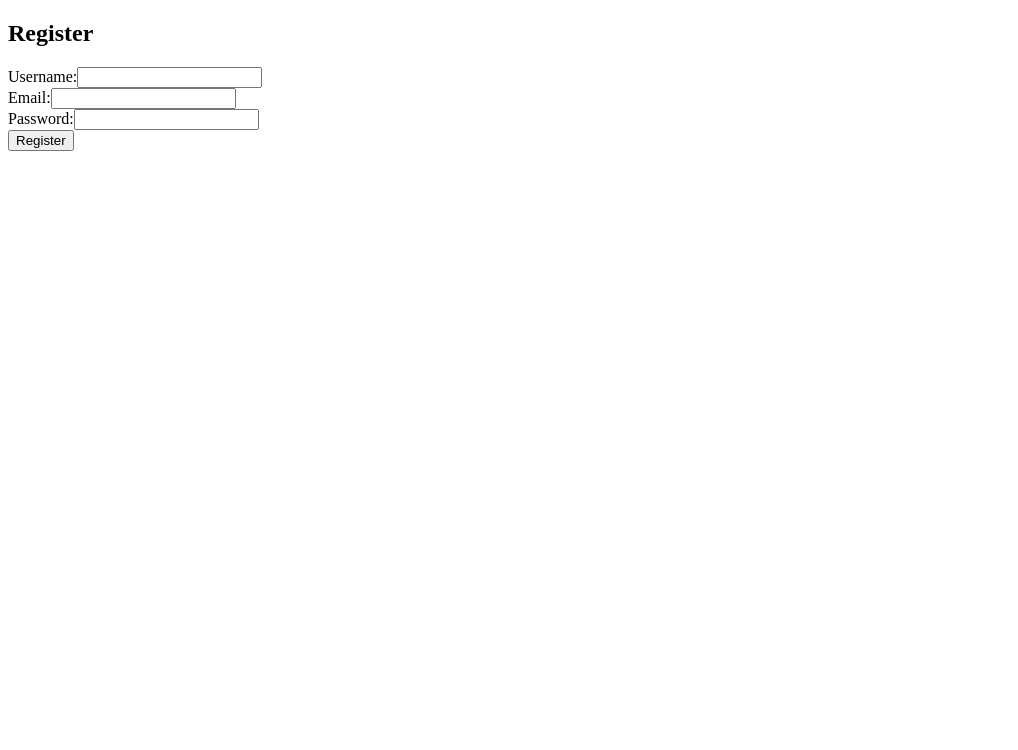
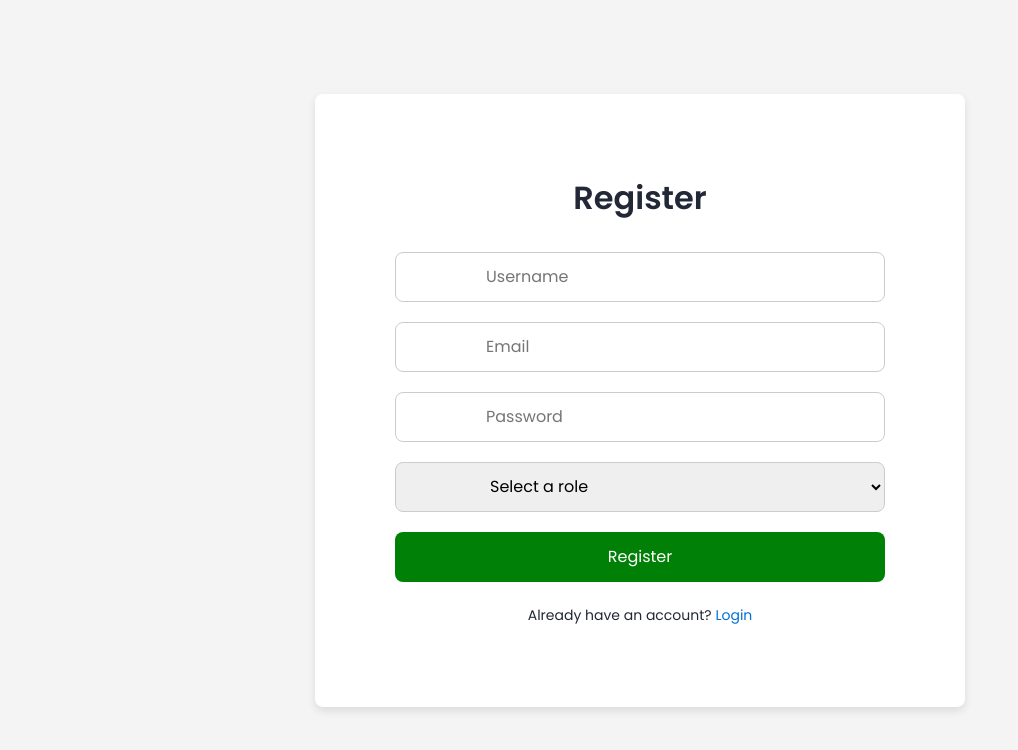
Before and after one commit to Code-Compilers/CCFoodLink, a React (Create React App) app in the folder frontend/: page /register in a window 1280 px wide. Shown: the top 750 px of the page, without its empty margins (0-1018 px from the left). Built offline with nearby package versions, Linux system fonts and the light colour scheme.

Commit message:
Added register frontend

```diff
--- /dev/null
+++ b/frontend/src/Css/Register.css
@@ -0,0 +1,129 @@
+@import url("https://fonts.googleapis.com/css2?family=Poppins:wght@300;400;500;600&display=swap");
+
+* {
+  margin: 0;
+  padding: 0;
+  box-sizing: border-box;
+  font-family: "Poppins", sans-serif;
+}
+
+body {
+  background-color: #f4f4f4;
+  height: 100vh;
+  display: flex;
+  justify-content: center;
+  align-items: center;
+}
+
+.container {
+  display: flex;
+  justify-content: center;
+  align-items: center;
+  width: 100%;
+}
+
+.form-wrapper {
+  max-width: 650px;
+  width: 100%;
+  background-color: #ffffff;
+  padding: 80px;
+  border-radius: 8px;
+  box-shadow: 0 4px 8px rgba(0, 0, 0, 0.1);
+}
+
+header {
+  font-size: 32px;
+  font-weight: 600;
+  color: #232836;
+  text-align: center;
+  margin-bottom: 30px;
+}
+
+form {
+  margin-top: 20px;
+}
+
+.field {
+  position: relative;
+  width: 100%;
+  margin-bottom: 20px;
+}
+
+.field input,
+.field select,
+.field button {
+  height: 50px;
+  width: 100%;
+  border: 1px solid #ccc;
+  border-radius: 8px;
+  font-size: 16px;
+  padding: 0 90px;
+  outline: none;
+}
+
+.field input:focus,
+.field select:focus {
+  border-color: #01d324;
+  box-shadow: 0 0 5px rgba(1, 211, 88, 0.5);
+}
+
+.field button {
+  background-color: #008006;
+  color: white;
+  border: none;
+  cursor: pointer;
+  transition: all 0.3s;
+}
+
+.field button:hover {
+  background-color: #01cb12;
+}
+
+.error {
+  color: red;
+  font-size: 12px;
+  margin-top: 5px;
+}
+
+.success-message {
+  color: green;
+  font-size: 14px;
+  text-align: center;
+  margin-top: 20px;
+}
+
+.form-link {
+  text-align: center;
+  margin-top: 20px;
+}
+
+.form-link span,
+.form-link a {
+  font-size: 14px;
+  color: #232836;
+}
+
+.form-link a {
+  color: #0171d3;
+  text-decoration: none;
+}
+
+.form-link a:hover {
+  text-decoration: underline;
+}
+
+@media screen and (max-width: 400px) {
+  .form-wrapper {
+    padding: 20px 10px;
+  }
+
+  header {
+    font-size: 26px;
+  }
+
+  .field input,
+  .field select,
+  .field button {
+    font-size: 14px;
+  }
+}
--- a/frontend/src/components/Register.js
+++ b/frontend/src/components/Register.js
@@ -1,24 +1,31 @@
 import React, { useState } from "react";
 import { useNavigate } from "react-router-dom";
+import "../Css//Register.css"; // Import the updated CSS file for styling
 
 const Register = () => {
   const [username, setUsername] = useState("");
   const [email, setEmail] = useState("");
   const [password, setPassword] = useState("");
+  const [role, setRole] = useState(""); // New state for role
   const [usernameError, setUsernameError] = useState("");
   const [emailError, setEmailError] = useState("");
   const [passwordError, setPasswordError] = useState("");
+  const [roleError, setRoleError] = useState(""); // New state for role validation
   const [message, setMessage] = useState("");
   const navigate = useNavigate();
 
   const validate = () => {
     let isValid = true;
+
+    // Validate username
     if (!username) {
       setUsernameError("Username is required");
       isValid = false;
     } else {
       setUsernameError("");
     }
+
+    // Validate email
     if (!email) {
       setEmailError("Email is required");
       isValid = false;
@@ -28,6 +35,8 @@ const Register = () => {
     } else {
       setEmailError("");
     }
+
+    // Validate password
     if (!password) {
       setPasswordError("Password is required");
       isValid = false;
@@ -37,6 +46,15 @@ const Register = () => {
     } else {
       setPasswordError("");
     }
+
+    // Validate role
+    if (!role) {
+      setRoleError("Please select a role");
+      isValid = false;
+    } else {
+      setRoleError("");
+    }
+
     return isValid;
   };
 
@@ -44,7 +62,8 @@ const Register = () => {
     e.preventDefault();
 
     if (validate()) {
-      setMessage("Registration successful!"); //removed the backend call and just displays success.
+      setMessage("Registration successful!");
+      // Add backend logic here to include role in the registration
       setTimeout(() => {
         navigate("/login");
       }, 2000);
@@ -52,45 +71,74 @@ const Register = () => {
   };
 
   return (
-    <div>
-      <h2>Register</h2>
+    <div className="container">
+      <div className="form-wrapper">
+        <div className="form signup">
+          <header>Register</header>
           <form onSubmit={handleSubmit}>
-        <div>
-          <label htmlFor="username">Username:</label>
+            <div className="field">
               <input
                 type="text"
                 id="username"
+                placeholder="Username"
                 value={username}
                 onChange={(e) => setUsername(e.target.value)}
-            onBlur={() => validate()} // Validate on blur
+                onBlur={() => validate()}
               />
+            </div>
             {usernameError && <p className="error">{usernameError}</p>}
-        </div>
-        <div>
-          <label htmlFor="email">Email:</label>
+
+            <div className="field">
               <input
                 type="email"
                 id="email"
+                placeholder="Email"
                 value={email}
                 onChange={(e) => setEmail(e.target.value)}
-            onBlur={() => validate()} // Validate on blur
+                onBlur={() => validate()}
               />
+            </div>
             {emailError && <p className="error">{emailError}</p>}
-        </div>
-        <div>
-          <label htmlFor="password">Password:</label>
+
+            <div className="field">
               <input
                 type="password"
                 id="password"
+                placeholder="Password"
                 value={password}
                 onChange={(e) => setPassword(e.target.value)}
-            onBlur={() => validate()} // Validate on blur
+                onBlur={() => validate()}
               />
+            </div>
             {passwordError && <p className="error">{passwordError}</p>}
+
+            <div className="field">
+              <select
+                id="role"
+                value={role}
+                onChange={(e) => setRole(e.target.value)}
+                onBlur={() => validate()}
+              >
+                <option value="">Select a role</option>
+                <option value="donor">Donor</option>
+                <option value="recipient">Recipient</option>
+              </select>
             </div>
+            {roleError && <p className="error">{roleError}</p>}
+
+            <div className="field">
               <button type="submit">Register</button>
-        {message && <p>{message}</p>}
+            </div>
+
+            {message && <p className="success-message">{message}</p>}
           </form>
+
+          <div className="form-link">
+            <span>Already have an account? </span>
+            <a href="/login">Login</a>
+          </div>
+        </div>
+      </div>
     </div>
   );
 };
```
Lines whose indentation alone changed are shown as unchanged.
